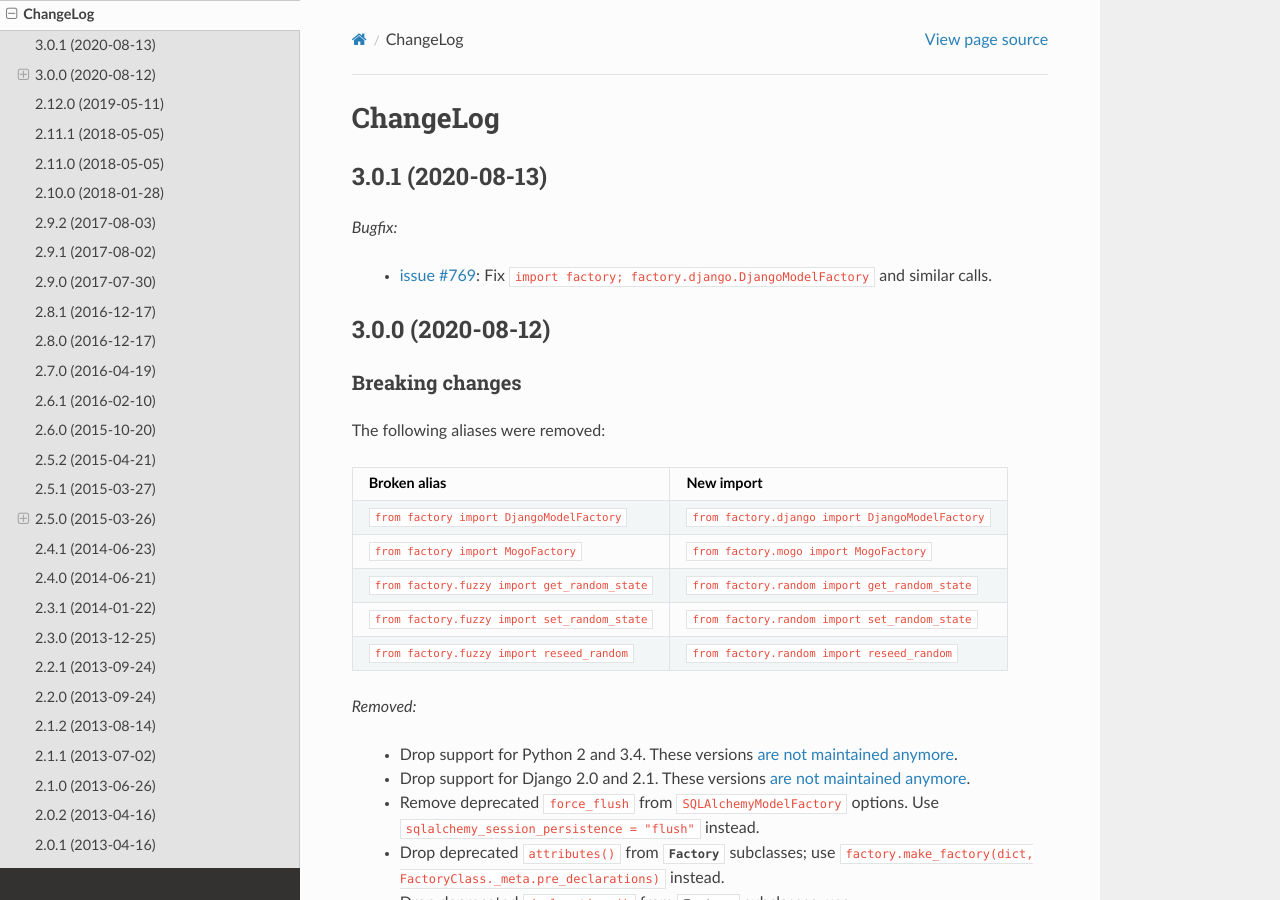
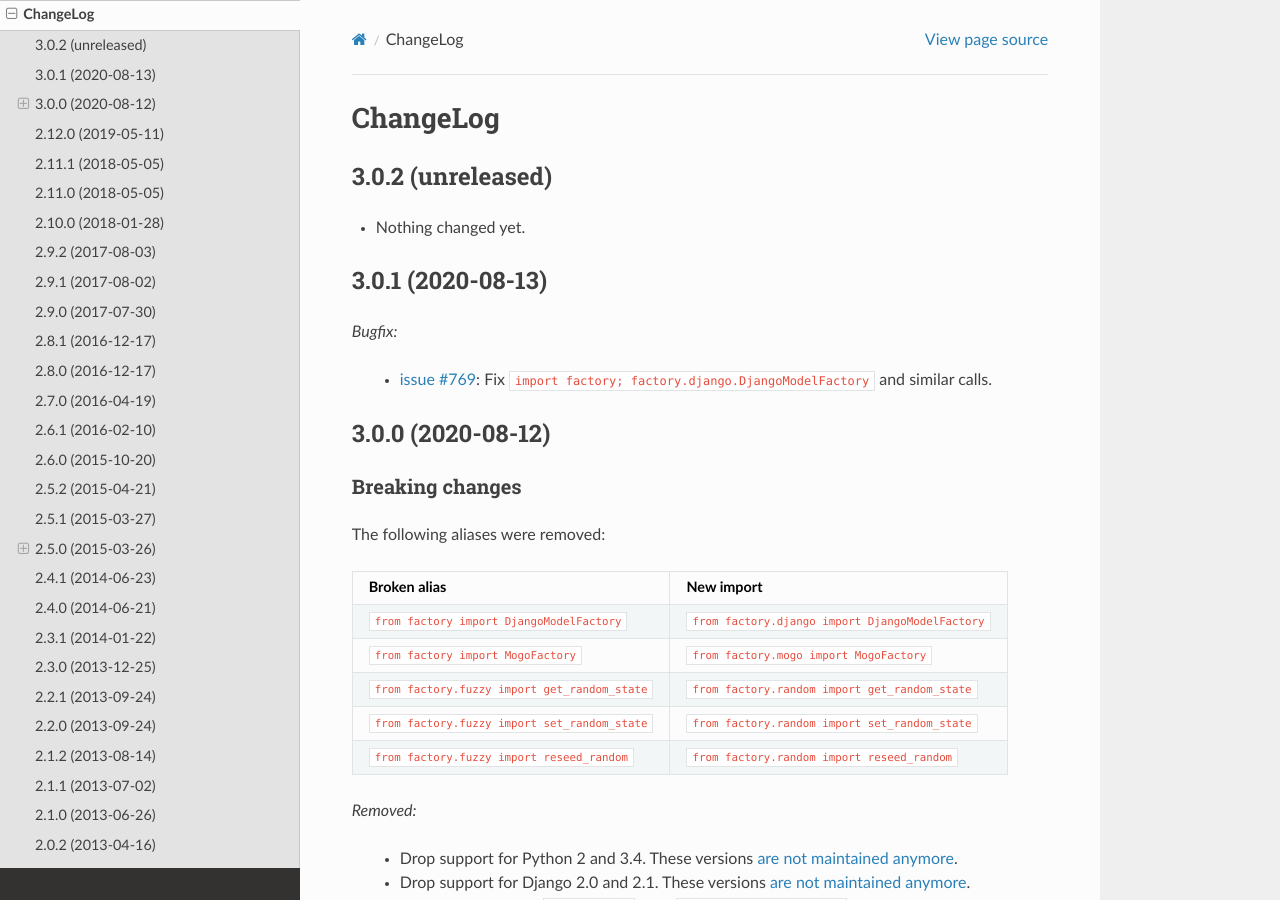
Before and after one commit to FactoryBoy/factory_boy, a Sphinx documentation site: the page built from docs/changelog.rst, in a window 1280 px wide and 900 px high. Built offline with Sphinx 7.4.7 and the Read the Docs theme 2.0.0, drawn with Linux system fonts in a browser that asks for light colours.

Commit message:
Back to development: 3.0.2

```diff
--- a/docs/changelog.rst
+++ b/docs/changelog.rst
@@ -1,5 +1,11 @@
 ChangeLog
 =========
+
+3.0.2 (unreleased)
+------------------
+
+- Nothing changed yet.
+
 
 3.0.1 (2020-08-13)
 ------------------
--- a/setup.cfg
+++ b/setup.cfg
@@ -1,6 +1,6 @@
 [metadata]
 name = factory_boy
-version = 3.0.1
+version = 3.0.2.dev0
 description = A versatile test fixtures replacement based on thoughtbot's factory_bot for Ruby.
 long_description = file: README.rst
 author = Mark Sandstrom
```
